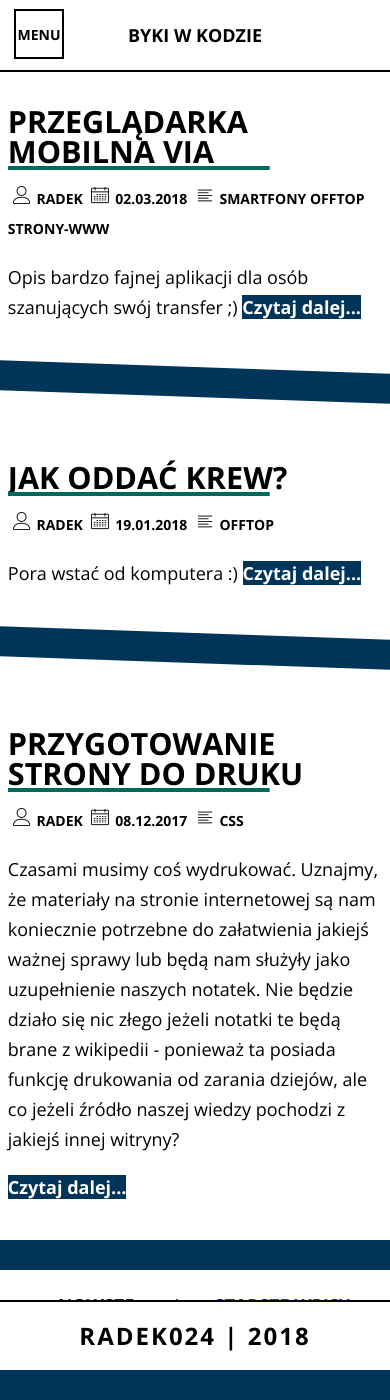
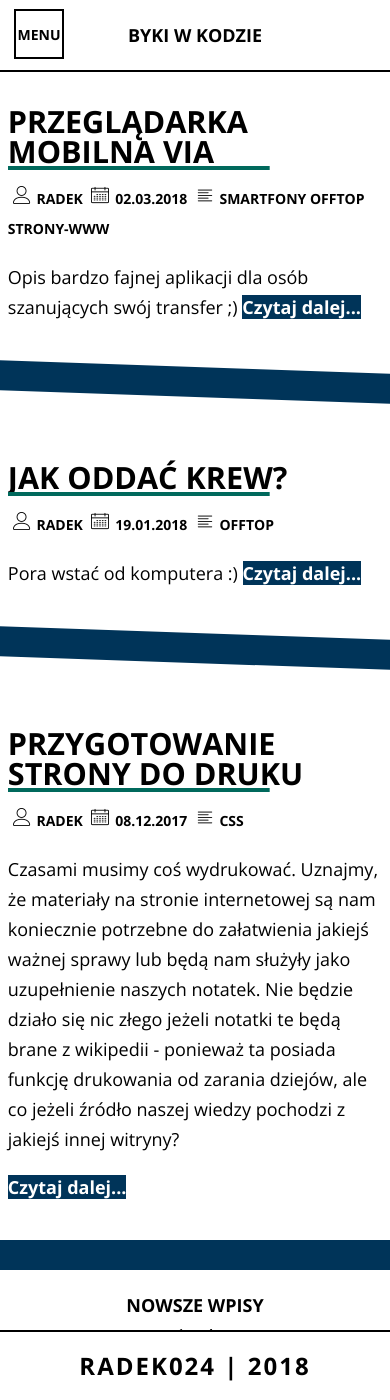
Before and after one commit to radek024/blog, a Jekyll site: the page built from index.html, in a window 390 px wide and 1400 px high, scrolled down 1285 px. Built offline with Jekyll 4.4.1, drawn with Linux system fonts in a browser that asks for light colours; the list of posts is cut into pages by our own code; a style sheet for code colours, icons or effects is not loaded; before the commit the page ends 2655 px from its top, so only the background shows below that.

Commit message:
design fixes

```diff
--- a/_includes/header.html
+++ b/_includes/header.html
@@ -14,7 +14,6 @@
         <link rel="stylesheet" href="{{site.baseurl}}/css/normalize.css">
         <link href="https://fonts.googleapis.com/css?family=Open+Sans:400,700,800&amp;subset=latin-ext" rel="stylesheet">
         <link rel="stylesheet" href="{{site.baseurl}}/css/style.css">
-        <link rel="stylesheet" href="https://gist.githubusercontent.com/demisx/025698a7b5e314a7a4b5/raw/d2086c7f59105db4da1ed8d1df8d8586666f66ea/syntax.css">
         <script src="{{site.baseurl}}/js/modernizr-2.8.3-respond-1.4.2.min.js"></script>
     </head>
     <body class="{%if page.url=='/' or page.url contains 'strona'%}main-page{%elsif page.url=='/wpisy/'%}posts{%elsif page.url contains '20'%}post{%elsif page.url=='/kategorie/'%}category{%elsif page.url=='/omnie'%}about-me{%elsif page.url=='/kontakt/'%}contact-page{%else%}undefinied{%endif%}">
--- a/css/style.css
+++ b/css/style.css
@@ -449,7 +449,6 @@ p.meta img{
 
 .post .content h3:last-of-type::before{
   color: #FF5252;
-
 }
 
 .table-content{
@@ -573,7 +572,7 @@ p.meta img{
   color: #CFD8DC;
 }
 
-  .content:last-of-type .container::after{
+.content:last-of-type .container::after{
   position: static;
   content: "";
   display: block;
@@ -582,6 +581,11 @@ p.meta img{
   height: 20px;
   background-color: #FFF;
   transform: unset;
+}
+
+
+body:not(.main-page) .content:last-of-type .container::after{
+  margin-bottom: 120px;
 }
 
 .container hr{
@@ -938,18 +942,9 @@ body .content .book a:visited{
     flex: 1;
   }
 
-  .footer{
+  .pagination-list, .pager{
     flex-direction: column;
   }
-
-  .footer .social-icons{
-    margin-top: 10px;
-  }
-
-  .icon:before {
-    top: -10px;
-    left: 10px;
-    }
 }
 
 /***************************************************/
```
